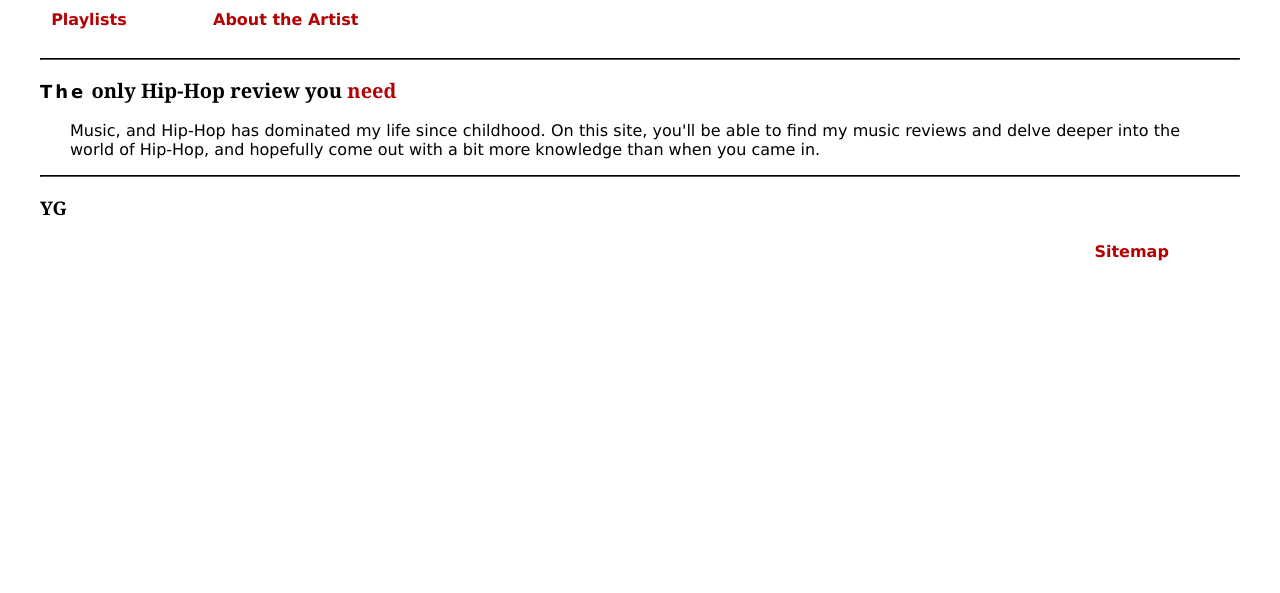
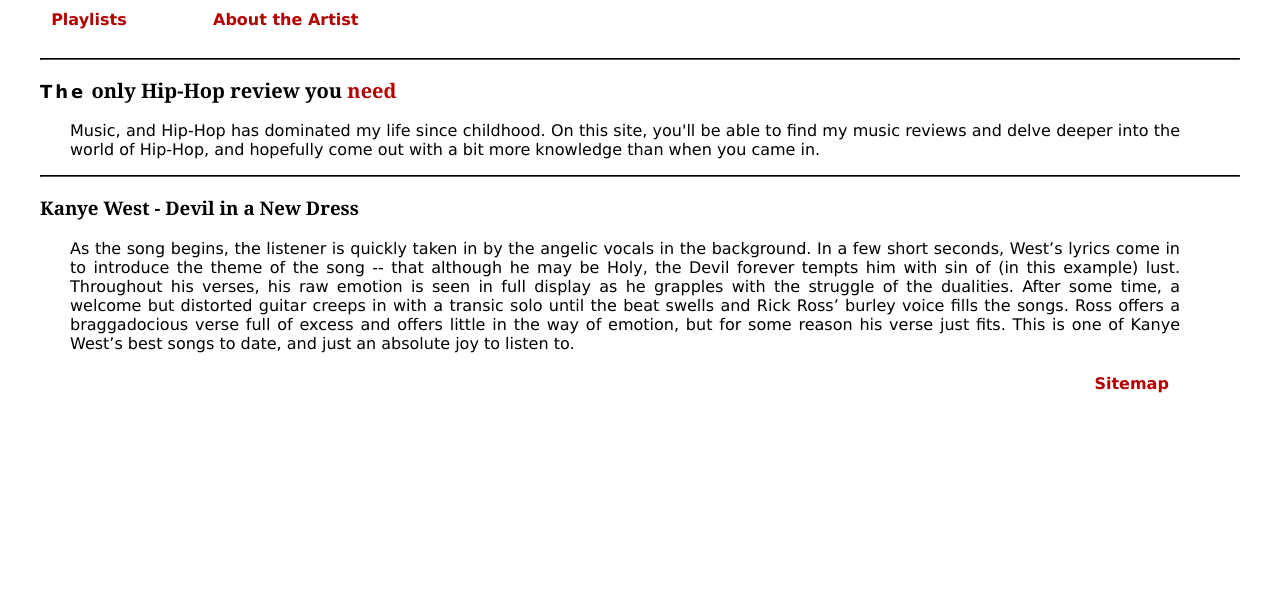
Before and after one commit to smcdermott3/project, a PHP site: page / in a window 1280 px wide. Shown: the part 139-732 px from the top of the page. Run offline with PHP 8.4, Linux system fonts and the light colour scheme.

Commit message:
css styling

```diff
--- a/index.html
+++ b/index.html
@@ -23,9 +23,19 @@
       music reviews and delve deeper into the world of Hip-Hop, and hopefully come out with a bit more knowledge
       than when you came in.
 <hr>
-<h3>
-    YG
-</h3>
+<h3>Kanye West - Devil in a New Dress</h3>
+<p>
+    As the song begins, the listener is quickly taken in by the angelic vocals in the background.
+    In a few short seconds, West’s lyrics come in to introduce the theme of the song -- that although
+    he may be Holy, the Devil forever tempts him with sin of (in this example) lust. Throughout his verses,
+     his raw emotion is seen in full display as he grapples with the struggle of the dualities. After some
+     time, a welcome but distorted guitar creeps in with a transic solo until the beat swells and Rick
+     Ross’ burley voice fills the songs. Ross offers a braggadocious verse full of excess and offers
+     little in the way of emotion, but for some reason his verse just fits.
+    This is one of Kanye West’s best songs to date, and just an absolute joy to listen to.
+
+</p>
+
 
 
 
--- a/styles/rtd.css
+++ b/styles/rtd.css
@@ -25,7 +25,8 @@
     .card {box-shadow: 0 4px 8px 0 rgb(0, 0, 1); transition: .2s; margin: 20px;}
     .card:hover {box-shadow: 0 8px 16px 0 rgb(0, 0, 2);}
     .container {padding: 2px 16px;}
-
+    .card p {margin-left: 200px; margin-top: -10px;}
+    .card h3 {margin-left: 200px; margin-top: -200px;}
 
 
     /* below is dark mode */
@@ -34,7 +35,7 @@
     .dark-mode #title {color: black; background-color: rgb(180, 1, 1);}
     .dark-mode a:hover {background-color: whitesmoke;}
     .dark-mode hr {color: rgb(230, 230, 230); border-color: white;}
-    .dark-mode .card {background-color: rgb(22, 22, 22);}
+    .dark-mode .card {background-color: rgb(22, 22, 22); box-shadow: 0 4px 8px 0 rgb(77, 77, 76)}
     .dark-mode .card:hover {box-shadow: 0 8px 16px 0 rgb(77, 77, 77);}
     .dark-mode .container {padding: 2px 16px}
     .dark-mode h3 {color:  rgb(180, 1, 1);}
```
Also changed, not shown: about_the_artist.html (+10 -10 lines).
